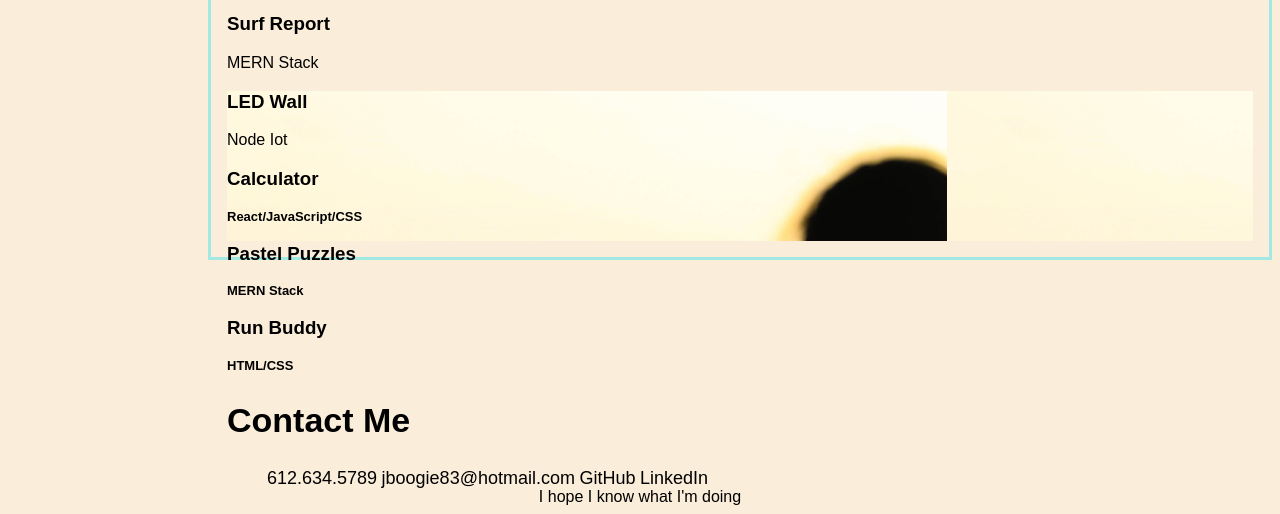
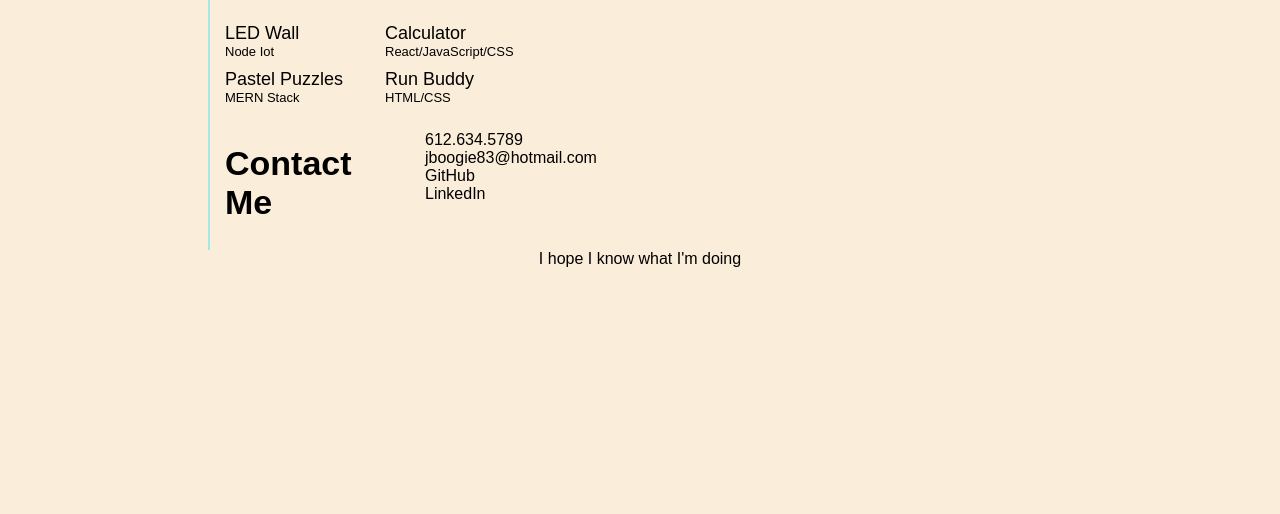
Before and after one commit to JennaJay/Class-Portfolio2, a plain HTML site: page index.html in a window 1280 px wide. Shown: the part 645-1159 px from the top of the page. After the commit the page ends 921 px from the top, so only its background shows below. Drawn offline with Linux system fonts and the light colour scheme.

Commit message:
updated html format to include css flexgrid

```diff
--- a/assets/css/style.css
+++ b/assets/css/style.css
@@ -9,14 +9,12 @@ html {
 }
 
 main {
+    display: grid;
     margin-left: 200px;
 }
 
 header {
     background-color: rgb(80, 78, 78);
-
-
-
 }
 
 header h1 {
@@ -25,12 +23,11 @@ header h1 {
     color: rgb(80, 78, 78);
     font-size: 40px;
 
-
-
 }
 
 h2 {
     font-size: 34px;
+    text-align: ;
 }
 
 div ul li {
@@ -40,27 +37,43 @@ div ul li {
 
 }
 
-h4 {
-    font-size: small;
-}
-
-.info {
-    display: inline-block;
-
-}
-
-h2 ul li {
-
-}
-
 ul {
     list-style: none;
-    display: inline inline-block
+    display: inline-block
 }
 
 footer {
     text-align: center;
 }
+
+.container {
+    display: flex;
+    flex-direction: row;
+    border-style: solid grey;
+    border: 2px;
+}
+
+.main1 {
+    font-size: 18px;
+    display: flex;
+}
+
+.main2 {
+    font-size: small;
+}
+
+.info {
+    display: grid;
+    width: 100%;
+    grid-template-columns: 150px auto;
+    grid-gap: 10px;
+    border-left: solid 2px;
+    border-color: rgb(162, 233, 227);
+    margin-top: 25px;
+    padding-left: 15px;
+
+}
+
 .wood {
     background-image: url("../images/02-hero-bg.jpg");
     height: 200px;
@@ -71,22 +84,8 @@ footer {
 .nav {
     text-align: right;
     padding: 17px;
-
 }
 
 .names {
     text-align:left
 }
-
-.imgsurf {
-    background-image: url("../images/02-portfolio-4_720.jpg");
-    max-height: 150px;
-    background-size: 100;
-
-
-}
-
-.card {
-    border: 3px solid rgb(162, 233, 227);
-    padding: 1rem;
-}
--- a/index.html
+++ b/index.html
@@ -9,7 +9,7 @@
 
 <body>
     <header class="names">
-        <h1>Hill</h1>
+        <h1>HillWhoDis</h1>
         <div class="nav">
             <ul>
                 <li>About Me</li>
@@ -32,25 +32,30 @@
             <p>This is my first coding bootcamp and I'm still trying to figure this out. I need to make links and create grid or flex boxes for all my fake work. I'm going to have to re-watch the zoom classes to make this stuff happen Is there a bootcamp for special people?</p>
 
             <h2>Work</h2>
-                <div class="card">
-                    <h3>Surf Report</h3>
-                    <p>MERN Stack</p>
-                    <div class="imgsurf"
+                <div id="container">
+                    <div class="main1">Surf Report</div>
+                    <div class="main2">MERN Stack</div>
                 </div>
 
-                <div class="card2">
-                    <h3>LED Wall</h3>
-                    <p>Node Iot</p>
+                <div id="container">
+                    <div class="main1">LED Wall</div>
+                    <div class="main2">Node Iot</div>
                 </div>
 
-                <h3>Calculator</h3>
-                <h4>React/JavaScript/CSS</h4>
+                <div id="container">
+                    <div class="main1">Calculator</div>
+                    <div class="main2">React/JavaScript/CSS</div>
+                </div>
 
-                <h3>Pastel Puzzles</h3>
-                <h4>MERN Stack</h4>
+                <div id="container">
+                    <div class="main1">Pastel Puzzles</div>
+                    <div class="main2">MERN Stack</div>
+                </div>
 
-                <h3>Run Buddy</h3>
-                <h4>HTML/CSS</h4>
+                <div id="container">
+                    <div class="main1">Run Buddy</div>
+                    <div class="main2">HTML/CSS</div>
+                </div>
 
 
             <h2>Contact Me</h2>
```
